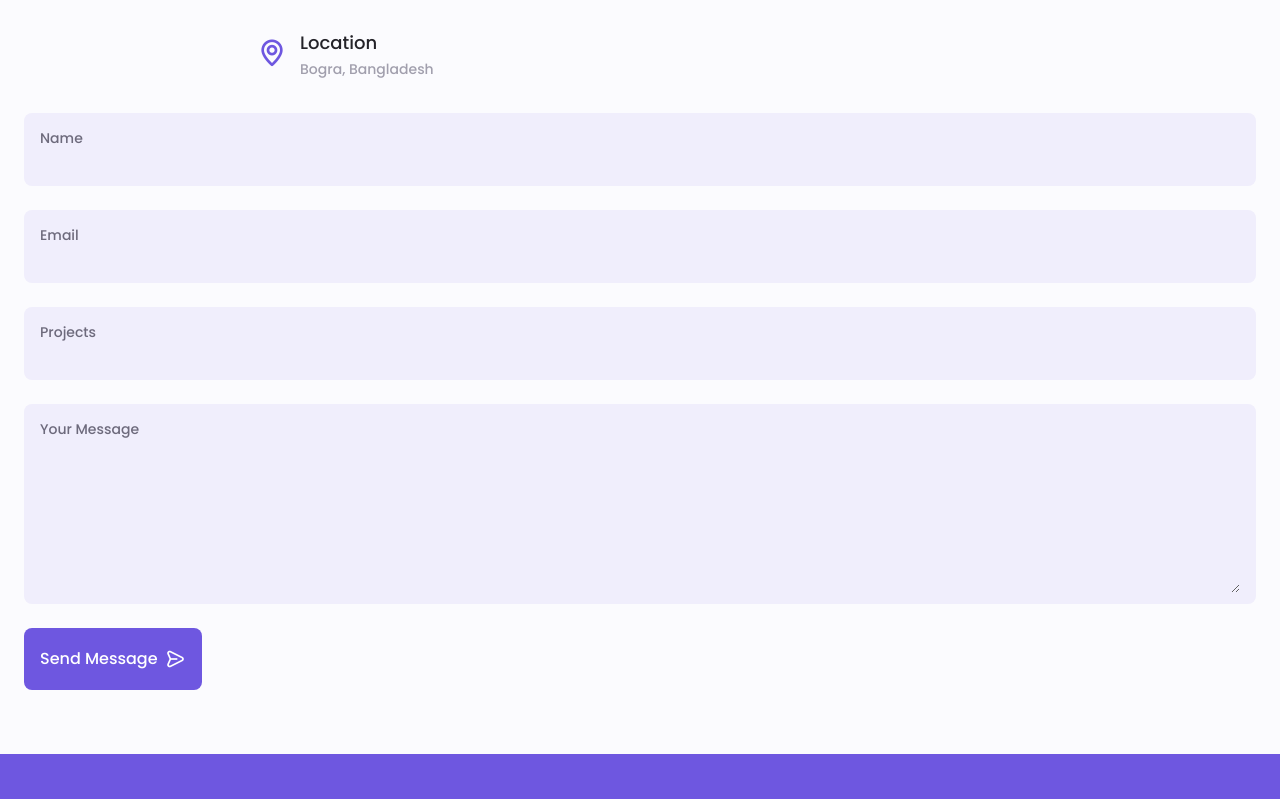
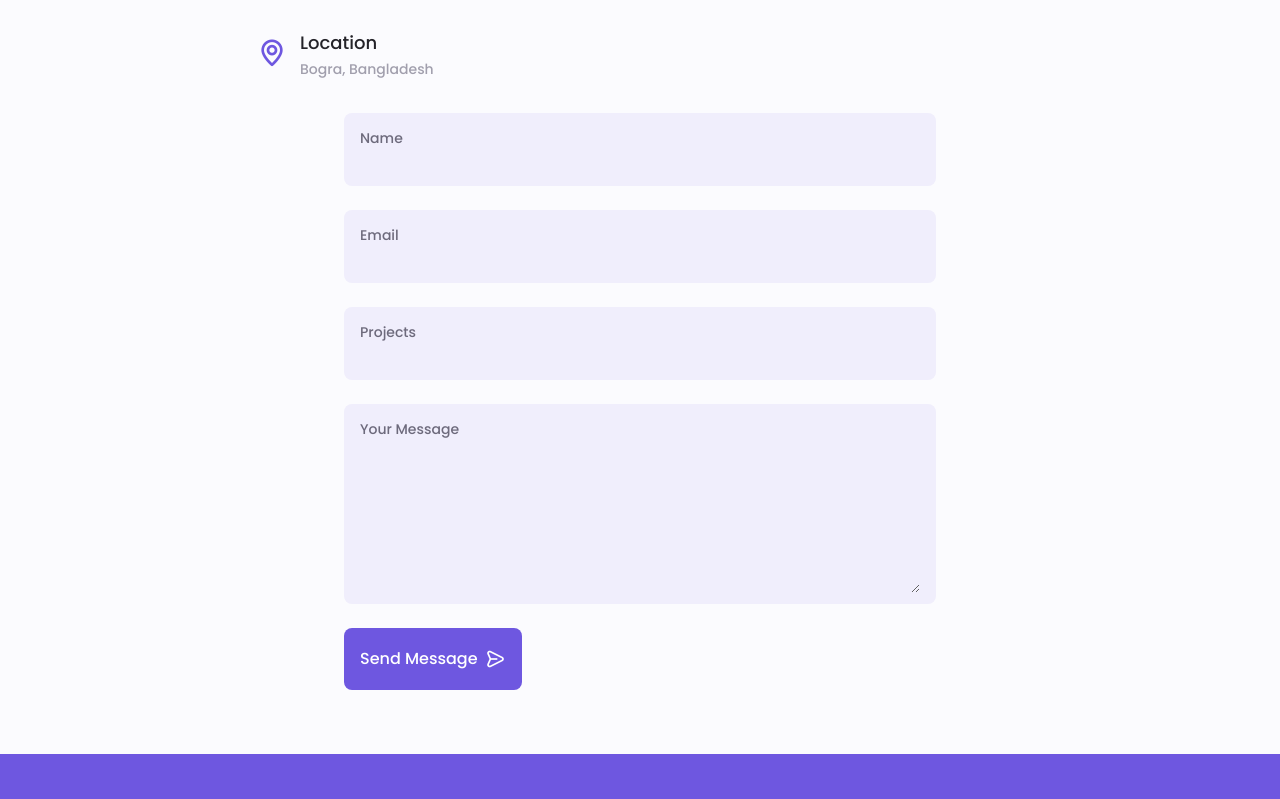
Before and after one commit to jamiul-islam/shuchona-artist-portfolio, a plain HTML site: page index.html in a window 1280 px wide. Shown: the part 4595-5394 px from the top of the page. Drawn offline with nearby package versions, Linux system fonts and the light colour scheme.

Commit message:
contact-50percent

```diff
--- a/assets/css/styles.css
+++ b/assets/css/styles.css
@@ -890,6 +890,10 @@ img {
   .footer__bg {
     padding: 3rem 0 3.5rem;
   }
+  .contact__form {
+    width: 90%;
+    margin: auto;
+  }
   .footer__links {
     /* flex-direction: row; */
     /* column-gap: 2em; */
@@ -918,4 +922,8 @@ img {
   .swiper-portfolio-icon {
     font-size: 2.5rem;
   }
+  .contact__form {
+    width: 50%;
+    margin: auto;
+  }
 }
```
